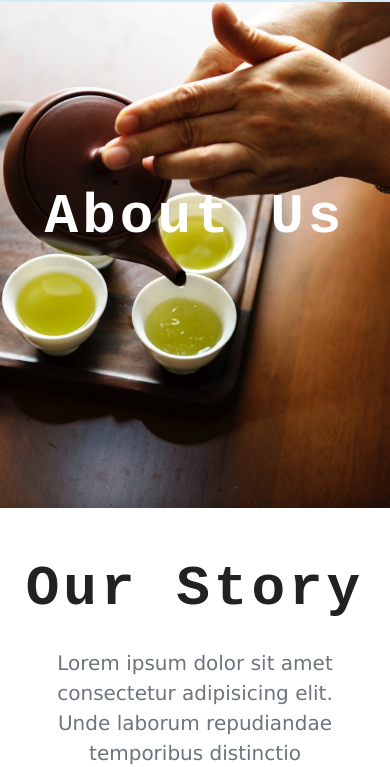
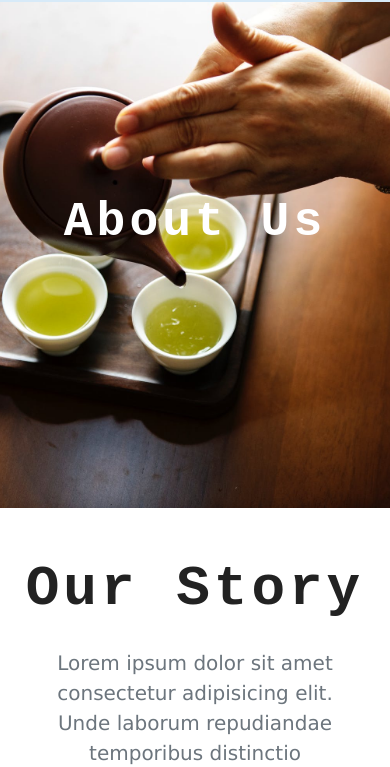
Before and after one commit to lesore0789/gatsby-teashop, a Gatsby site: page /about in a window 390 px wide. Shown: the part 88-855 px from the top of the page. Built offline with nearby package versions, Linux system fonts and the light colour scheme; Gatsby itself is replaced by a stand-in of ours.

Commit message:
Adjust title for responsiveness

```diff
--- a/src/components/layout.css
+++ b/src/components/layout.css
@@ -90,3 +90,9 @@ h6 {
 .navbar-custom {
   background: rgba(124, 185, 232, 0.3) !important;
 }
+
+@media (max-width: 545px) {
+  .title {
+    font-size: 3em;
+  }
+}
```
